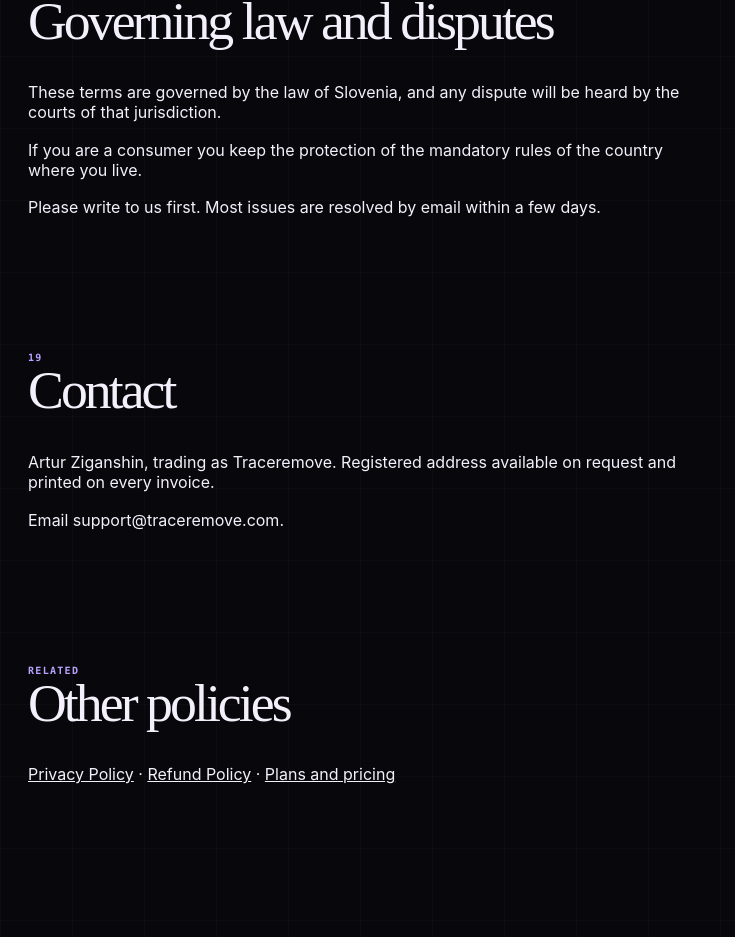
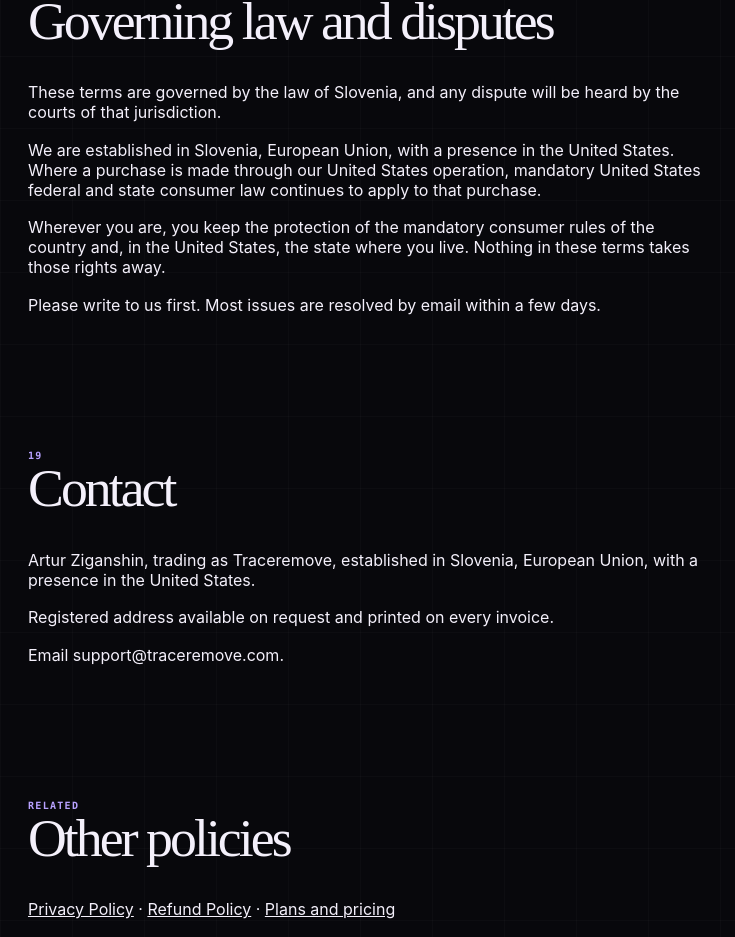
Before and after one commit to blackcatserious/hah, a Next.js app in the folder traceremove-lab-nextjs-source/: page /terms in a window 1280 px wide. Shown: the part 6784-7721 px from the top of the page, without its empty margins (0-735 px from the left). Built offline with nearby package versions, Linux system fonts and the light colour scheme; no server answers.

Commit message:
Add legalEstablishment to terms and conditions

```diff
--- a/traceremove-lab-nextjs-source/src/app/terms/page.tsx
+++ b/traceremove-lab-nextjs-source/src/app/terms/page.tsx
@@ -5,6 +5,7 @@
   legalAddress,
   legalEmail,
   legalEntity,
+  legalEstablishment,
   legalJurisdiction,
   legalUpdated,
   merchantOfRecord,
@@ -152,14 +153,16 @@
     title: "Governing law and disputes",
     body: [
       "These terms are governed by the law of " + legalJurisdiction + ", and any dispute will be heard by the courts of that jurisdiction.",
-      "If you are a consumer you keep the protection of the mandatory rules of the country where you live.",
+      "We are established in " + legalEstablishment + ". Where a purchase is made through our United States operation, mandatory United States federal and state consumer law continues to apply to that purchase.",
+      "Wherever you are, you keep the protection of the mandatory consumer rules of the country and, in the United States, the state where you live. Nothing in these terms takes those rights away.",
       "Please write to us first. Most issues are resolved by email within a few days.",
     ],
   },
   {
     title: "Contact",
     body: [
-      legalEntity + ". " + legalAddress + ".",
+      legalEntity + ", established in " + legalEstablishment + ".",
+      legalAddress + ".",
       "Email " + legalEmail + ".",
     ],
   },
```
